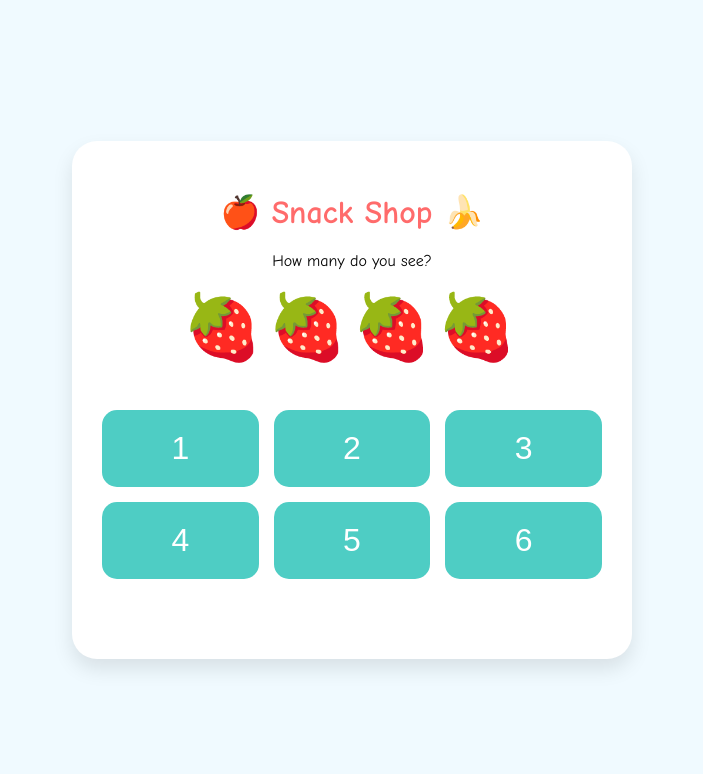
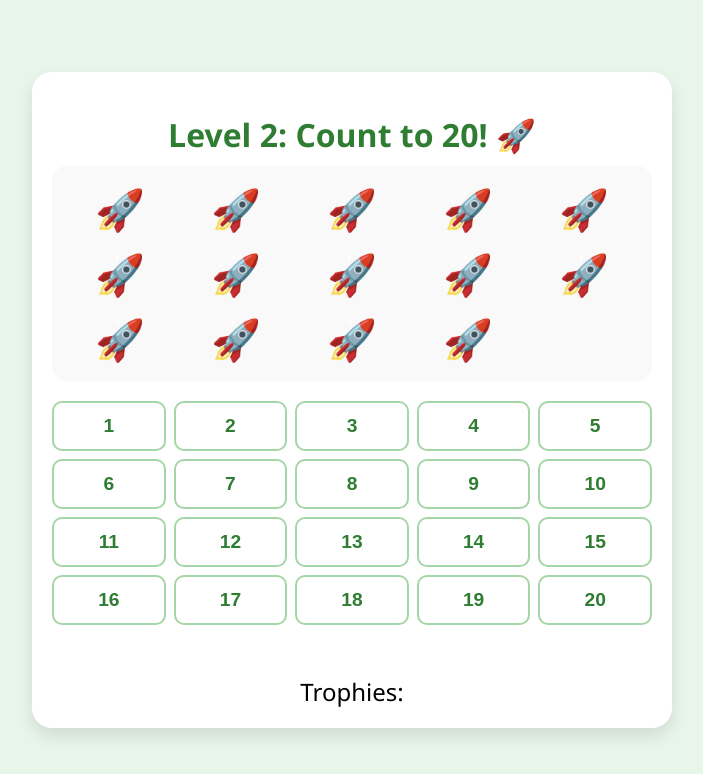
Before and after one commit to rain-coder2323/kids-math-gamev02, a plain HTML site: page index.html in a window 1280 px wide. Shown: the whole page, without its empty margins (288-991 px from the left). Drawn offline with Linux system fonts and the light colour scheme.

Commit message:
Update index.html

```diff
--- a/index.html
+++ b/index.html
@@ -3,75 +3,79 @@
 <head>
     <meta charset="UTF-8">
     <meta name="viewport" content="width=device-width, initial-scale=1.0">
-    <title>Xander's Snack Shop</title>
+    <title>Xander's Big Counting Challenge</title>
     <style>
         body {
-            font-family: 'Comic Sans MS', cursive, sans-serif;
-            background-color: #f0faff;
+            font-family: 'Segoe UI', Tahoma, Geneva, Verdana, sans-serif;
+            background-color: #e8f5e9;
             display: flex;
             flex-direction: column;
             align-items: center;
             justify-content: center;
-            height: 100vh;
+            min-height: 100vh;
             margin: 0;
-            overflow: hidden;
         }
         #game-container {
             background: white;
-            padding: 30px;
-            border-radius: 25px;
-            box-shadow: 0 10px 20px rgba(0,0,0,0.1);
+            padding: 20px;
+            border-radius: 20px;
+            box-shadow: 0 8px 16px rgba(0,0,0,0.1);
             text-align: center;
-            width: 90%;
-            max-width: 500px;
+            width: 95%;
+            max-width: 600px;
         }
-        h1 { color: #ff6b6b; font-size: 2rem; }
+        h1 { color: #2e7d32; margin-bottom: 10px; }
         #display-area {
-            font-size: 4rem;
-            margin: 20px 0;
-            min-height: 100px;
-            letter-spacing: 5px;
+            display: grid;
+            grid-template-columns: repeat(5, 1fr);
+            gap: 10px;
+            background: #f9f9f9;
+            padding: 15px;
+            border-radius: 15px;
+            margin-bottom: 20px;
+            min-height: 180px;
+            justify-items: center;
         }
+        .item-emoji { font-size: 2.5rem; }
         .options {
             display: grid;
-            grid-template-columns: repeat(3, 1fr);
-            gap: 15px;
+            grid-template-columns: repeat(5, 1fr);
+            gap: 8px;
         }
         button {
-            font-size: 2rem;
-            padding: 20px;
-            border: none;
-            border-radius: 15px;
-            background-color: #4ecdc4;
-            color: white;
+            font-size: 1.2rem;
+            font-weight: bold;
+            padding: 12px 5px;
+            border: 2px solid #a5d6a7;
+            border-radius: 10px;
+            background-color: white;
+            color: #2e7d32;
             cursor: pointer;
-            transition: transform 0.1s;
         }
-        button:active { transform: scale(0.9); }
+        button:active { background-color: #a5d6a7; color: white; }
         #message {
-            font-size: 1.5rem;
-            margin-top: 20px;
-            height: 30px;
+            font-size: 1.2rem;
+            margin-top: 15px;
+            height: 25px;
             font-weight: bold;
         }
-        .success { color: #45b649; }
-        .celebration { position: absolute; font-size: 3rem; animation: float 2s forwards; }
-        @keyframes float { to { transform: translateY(-200px); opacity: 0; } }
+        #trophy-room { margin-top: 10px; font-size: 1.5rem; }
     </style>
 </head>
 <body>
 
 <div id="game-container">
-    <h1>🍎 Snack Shop 🍌</h1>
-    <div id="question">How many do you see?</div>
+    <h1>Level 2: Count to 20! 🚀</h1>
     <div id="display-area"></div>
     <div class="options" id="options"></div>
     <div id="message"></div>
+    <div id="trophy-room">Trophies: </div>
 </div>
 
 <script>
-    const emojis = ["🍎", "🍌", "🍓", "🥕", "🍇", "🍩"];
+    const items = ["🚲", "🦖", "🚀", "⚽", "🦁", "🏎️"];
     let currentNumber = 0;
+    let trophies = "";
 
     function startGame() {
         const displayArea = document.getElementById('display-area');
@@ -82,15 +86,20 @@
         displayArea.innerHTML = "";
         optionsArea.innerHTML = "";
 
-        // Pick a random number between 1 and 6
-        currentNumber = Math.floor(Math.random() * 6) + 1;
-        const emoji = emojis[Math.floor(Math.random() * emojis.length)];
+        // Pick a random number between 1 and 20
+        currentNumber = Math.floor(Math.random() * 20) + 1;
+        const currentItem = items[Math.floor(Math.random() * items.length)];
 
-        // Show the snacks
-        displayArea.innerText = emoji.repeat(currentNumber);
+        // Create the items in the grid
+        for (let i = 0; i < currentNumber; i++) {
+            const div = document.createElement('div');
+            div.className = 'item-emoji';
+            div.innerText = currentItem;
+            displayArea.appendChild(div);
+        }
 
-        // Create buttons 1 to 6
-        for (let i = 1; i <= 6; i++) {
+        // Create buttons 1 to 20
+        for (let i = 1; i <= 20; i++) {
             const btn = document.createElement('button');
             btn.innerText = i;
             btn.onclick = () => checkAnswer(i);
@@ -100,29 +109,19 @@
 
     function checkAnswer(choice) {
         const message = document.getElementById('message');
+        const trophyArea = document.getElementById('trophy-room');
+
         if (choice === currentNumber) {
-            message.innerHTML = "<span class='success'>🌟 GREAT JOB! 🌟</span>";
-            createStars();
-            setTimeout(startGame, 2000);
+            message.style.color = "#45b649";
+            message.innerText = "🌟 YOU GOT IT! 🌟";
+            trophies += "🏆";
+            trophyArea.innerText = "Trophies: " + trophies;
+            setTimeout(startGame, 1500);
         } else {
-            message.innerText = "Try counting again! 😊";
-        }
-    }
-
-    function createStars() {
-        for(let i=0; i<5; i++) {
-            const star = document.createElement('div');
-            star.className = 'celebration';
-            star.innerText = "⭐";
-            star.style.left = Math.random() * 80 + 10 + "%";
-            star.style.top = "50%";
-            document.body.appendChild(star);
-            setTimeout(() => star.remove(), 2000);
+            message.style.color = "#ff6b6b";
+            message.innerText = "Try one more time! 😊";
         }
     }
 
     startGame();
 </script>
-
-</body>
-</html>
```
